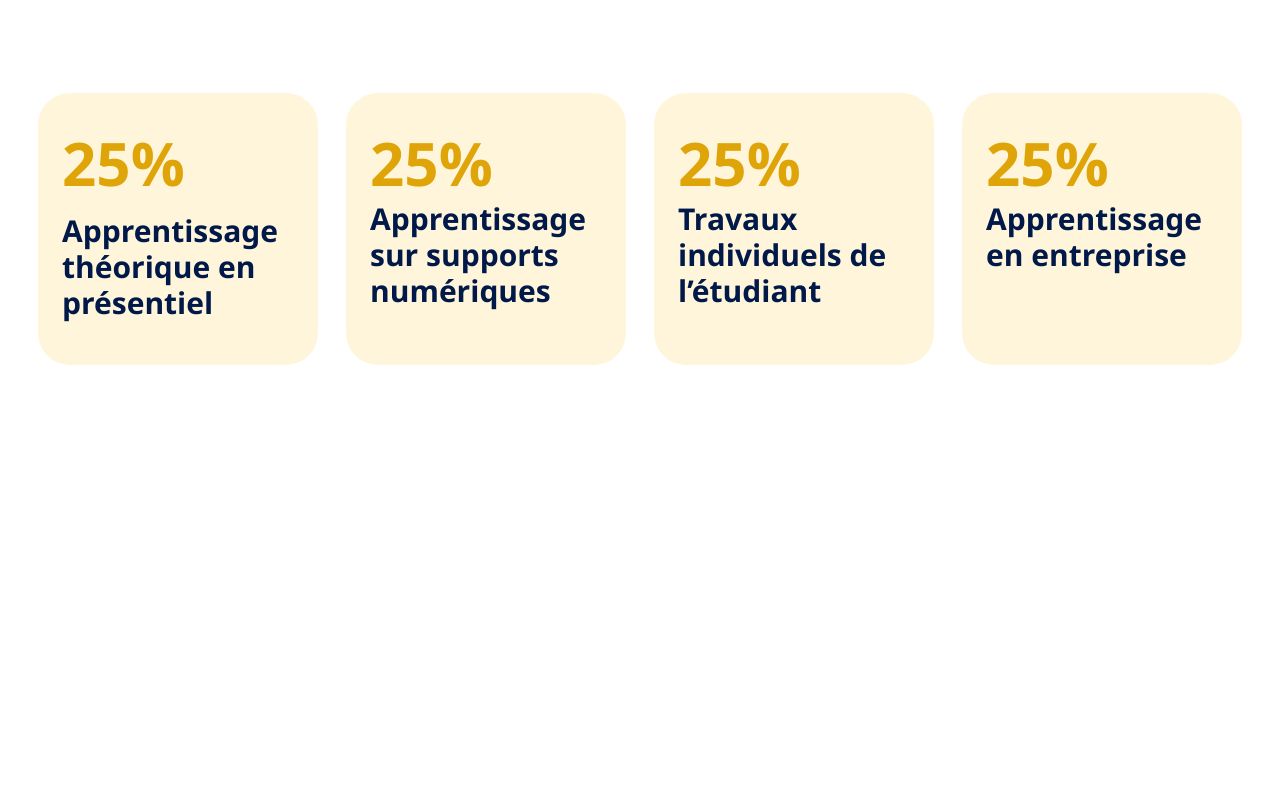
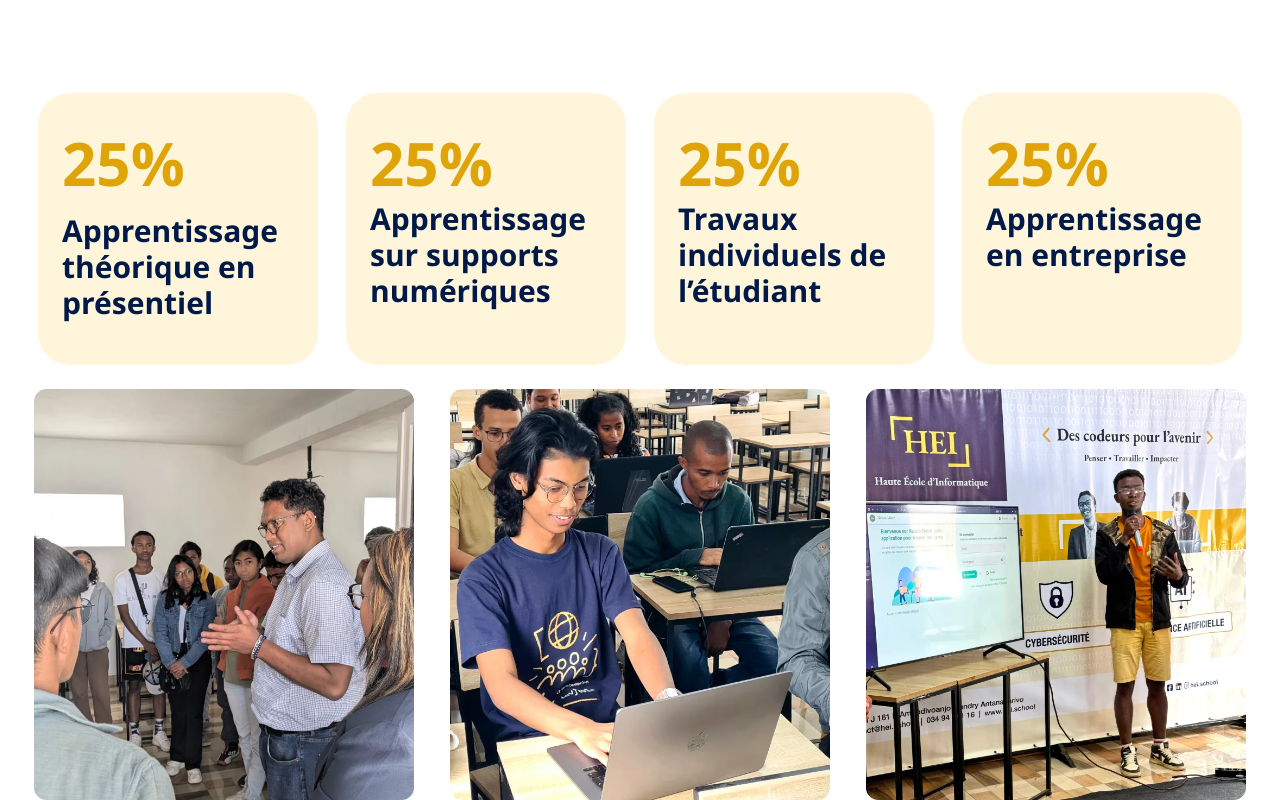
Before and after one commit to Koloina01/Hei.school, a React (Vite) app: page / in a window 1280 px wide. Shown: the part 4305-5105 px from the top of the page. Before the commit the page ends 4670 px from the top, so only its background shows below. Built offline with nearby package versions, Linux system fonts and the light colour scheme.

Commit message:
feat: add photos to EducationalProgram

```diff
--- a/src/Components/EducationalProgram.jsx
+++ b/src/Components/EducationalProgram.jsx
@@ -1,5 +1,8 @@
 import React from "react";
 import  ProPedagogique from "../assets/ProPedagogique.webp"
+import DrToky from "../assets/DrToky.webp"
+import Andy from "../assets/Andy.webp"
+import Vagno from "../assets/Vagno.webp"
 
 export default function EducationalPro(){
     return (
@@ -32,14 +35,17 @@ export default function EducationalPro(){
                 </div>
                 <div className="relative bg-[#fff5da] p-6 flex flex-col rounded-4xl w-70 h-68 text-start items-start gap-2">
                     <h2 className="text-6xl font-bold text-[#DFA408] mt-4">25%</h2>
-                    <p className="text-[#001948] text-3xl font-semibold">Travaux individuels
-de l’étudiant</p>
+                    <p className="text-[#001948] text-3xl font-semibold">Travaux individuels de l’étudiant</p>
                 </div>
                 <div className="relative bg-[#fff5da] p-6 flex flex-col rounded-4xl w-70 h-68 text-start items-start gap-2">
                     <h2 className="text-6xl font-bold text-[#DFA408] mt-4">25%</h2>
-                    <p className="text-[#001948] text-3xl font-semibold">Apprentissage
-en entreprise</p>
+                    <p className="text-[#001948] text-3xl font-semibold">Apprentissage en entreprise</p>
                 </div>
+            </div>
+            <div className="flex flex-row justify-center gap-9 mt-6">
+                <img src={DrToky} alt="DrToky" className="w-95"/>
+                <img src={Andy} alt="Andy" className="w-95" />
+                <img src={Vagno} alt="Vagno" className="w-95" />
             </div>
         </main>
     )
```
